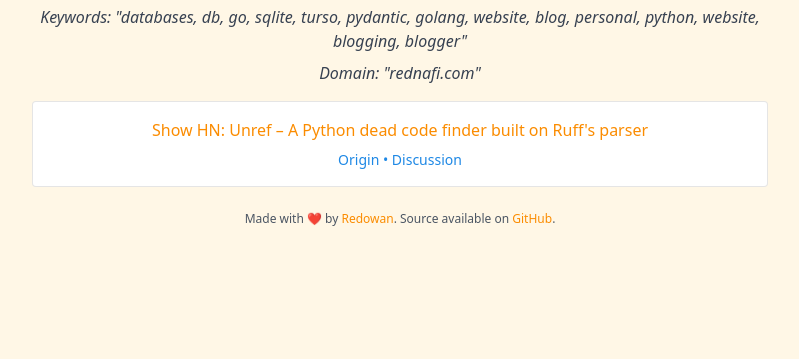
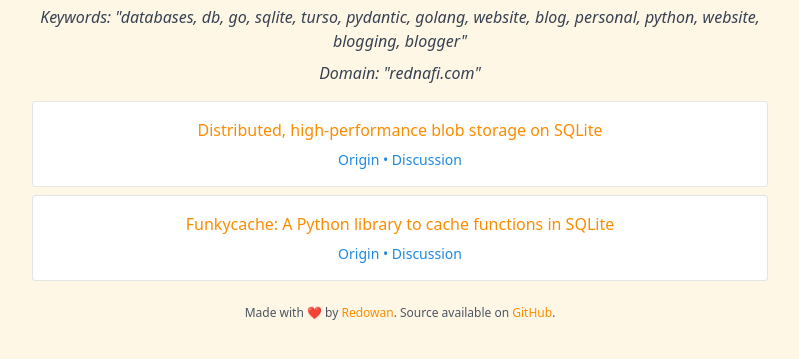
Before and after one commit to rednafi/hn-grep, a plain HTML site: page index.html in a window 1280 px wide. Shown: the part 87-446 px from the top of the page, without its empty margins (240-1039 px from the left). Drawn offline with nearby package versions, Linux system fonts and the light colour scheme.

Commit message:
Add index.html artifact

```diff
--- a/index.html
+++ b/index.html
@@ -50,11 +50,21 @@
 
             <div class="story card">
                 <h2 class="text-base font-medium text-material-orange mb-2 truncate">
-                    Show HN: Unref – A Python dead code finder built on Ruff&#39;s parser
+                    Distributed, high-performance blob storage on SQLite
                 </h2>
                 <p class="text-sm text-material-blue">
-                    <a href="https://github.com/Apakottur/unref" target="_blank" class="hover:underline">Origin</a> •
-                    <a href="https://news.ycombinator.com/item?id=50517410" target="_blank" class="hover:underline">Discussion</a>
+                    <a href="https://zerodha.tech/blog/high-performance-distributed-blob-storage/" target="_blank" class="hover:underline">Origin</a> •
+                    <a href="https://news.ycombinator.com/item?id=50557537" target="_blank" class="hover:underline">Discussion</a>
+                </p>
+            </div>
+
+            <div class="story card">
+                <h2 class="text-base font-medium text-material-orange mb-2 truncate">
+                    Funkycache: A Python library to cache functions in SQLite
+                </h2>
+                <p class="text-sm text-material-blue">
+                    <a href="https://alexwlchan.net/2026/funkycache/" target="_blank" class="hover:underline">Origin</a> •
+                    <a href="https://news.ycombinator.com/item?id=50522991" target="_blank" class="hover:underline">Discussion</a>
                 </p>
             </div>
 
```
